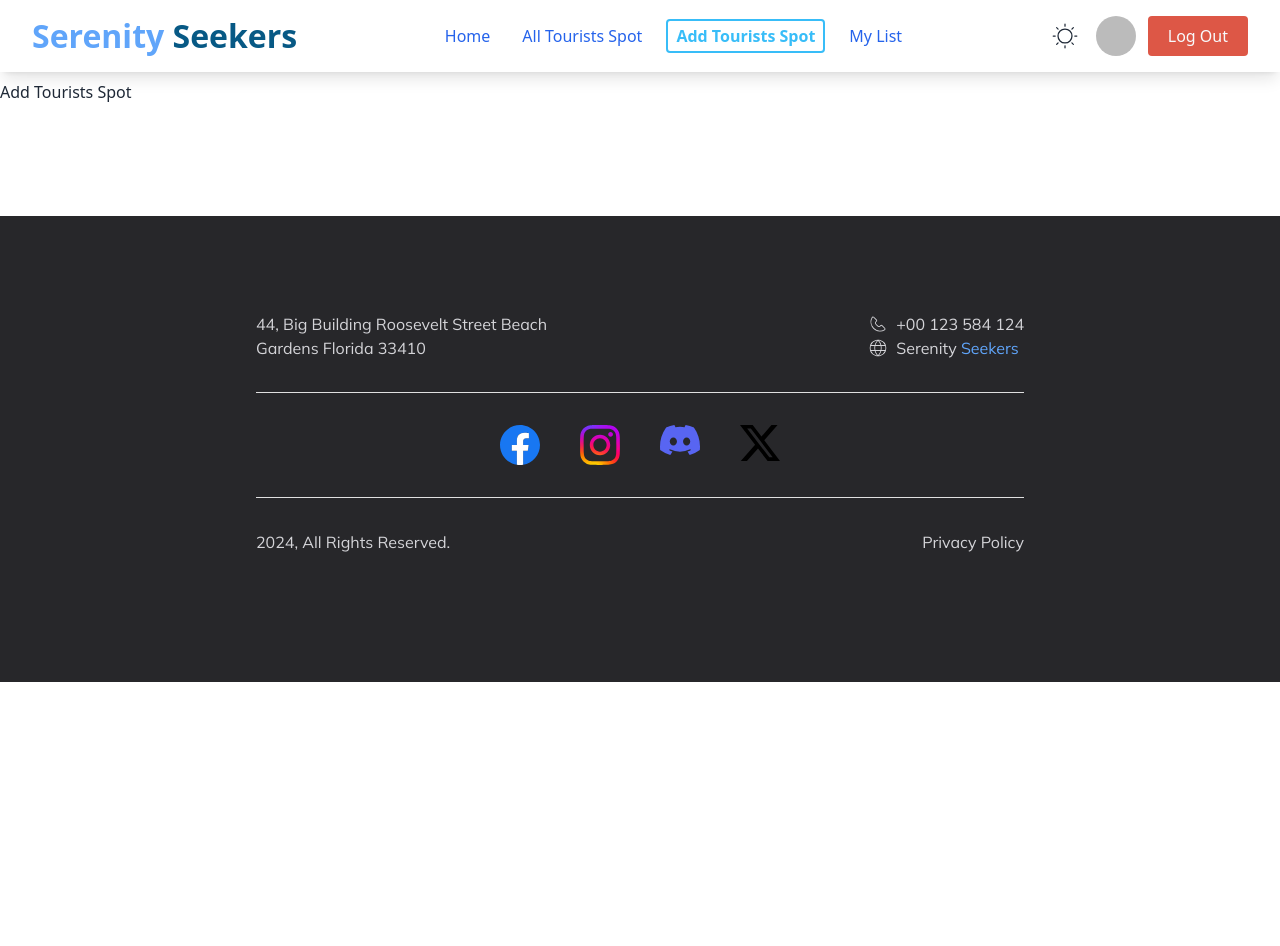
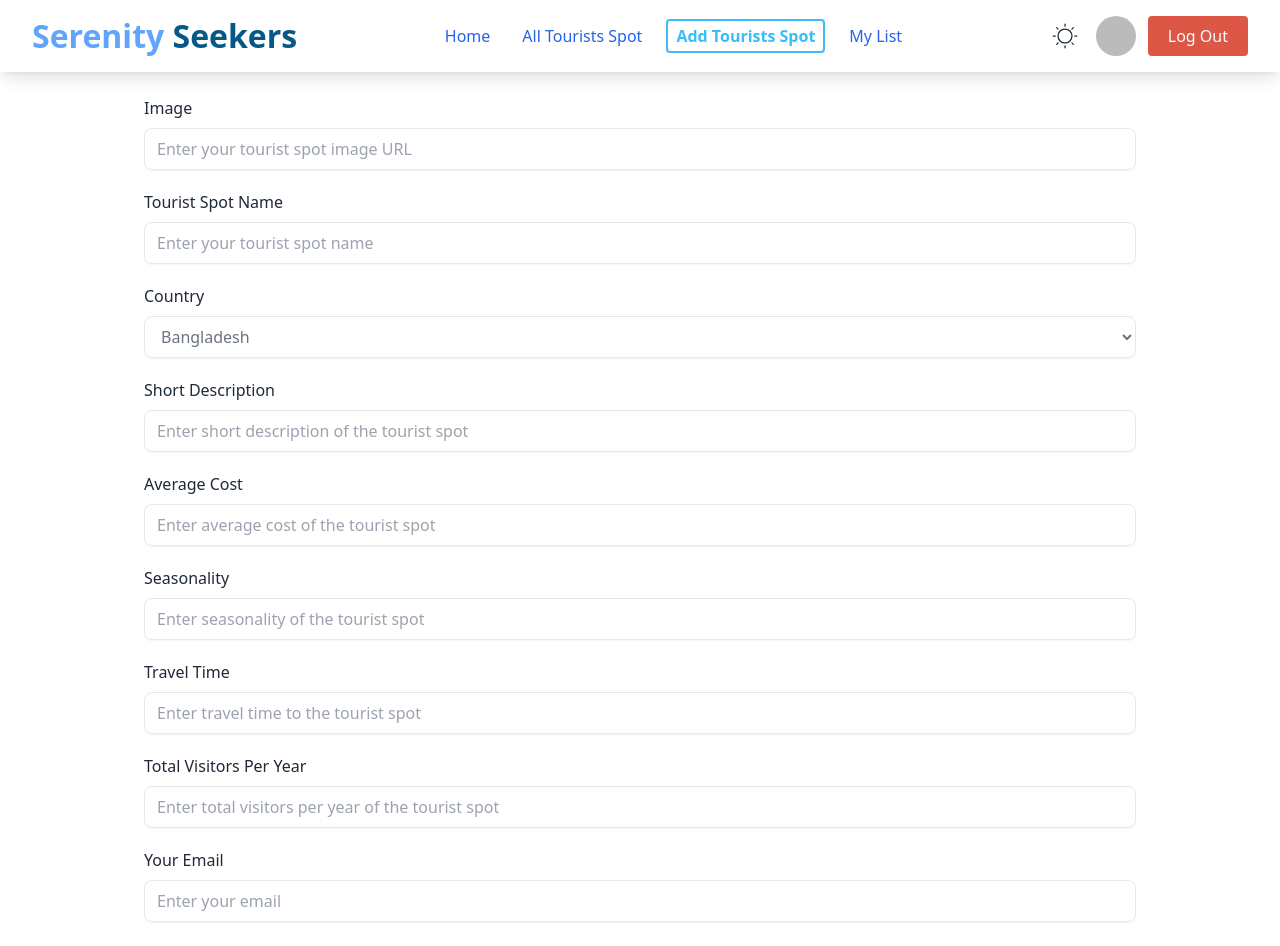
Before and after one commit to zahidtdx61/Serenity-Seekers-Frontend, a React (Vite) app: page /add-tourist-spot in a window 1280 px wide. Shown: the top 946 px of the page. Before the commit the page ends 800 px from the top, so only its background shows below. Built offline with nearby package versions, Linux system fonts and the light colour scheme; no server answers; sample sign-in values are in the browser's storage.

Commit message:
added "add tourist page" for logged in users

```diff
--- a/src/components/TouristSpotSection/TouristSpotSection.jsx
+++ b/src/components/TouristSpotSection/TouristSpotSection.jsx
@@ -15,7 +15,7 @@ const TouristSpotSection = () => {
     setDataLoading(true);
     const response = await session.get("/get-spot");
     setDataLoading(false);
-    setSpotsData(response.data.data);
+    setSpotsData(response.data.data.slice(0, Math.min(response.data.data.length , 6)));
   }, []);
 
   if (dataLoading)
--- /dev/null
+++ b/src/pages/AddTouristSpot.jsx
@@ -0,0 +1,131 @@
+import { useForm } from "react-hook-form";
+
+const AddTouristSpot = () => {
+  const { register, handleSubmit } = useForm();
+  return (
+    <div className="min-h-[calc(100vh-80px)] max-w-screen-lg p-4 mx-auto">
+      <form
+        onSubmit={handleSubmit((data) => console.log("form submitted", data))}
+        className="space-y-5"
+      >
+        <div>
+          <label className="font-medium">Image</label>
+          <input
+            {...register("image")}
+            required
+            placeholder="Enter your tourist spot image URL"
+            className="w-full mt-2 px-3 py-2 text-gray-500 bg-transparent outline-none border focus:border-gray-600 shadow-sm rounded-lg"
+          />
+        </div>
+
+        <div>
+          <label className="font-medium">Tourist Spot Name</label>
+          <input
+            {...register("touristSpotName")}
+            required
+            placeholder="Enter your tourist spot name"
+            className="w-full mt-2 px-3 py-2 text-gray-500 bg-transparent outline-none border focus:border-gray-600 shadow-sm rounded-lg"
+          />
+        </div>
+
+        <div>
+          <label className="font-medium">Country</label>
+          <select
+            {...register("countryName")}
+            required
+            className="w-full mt-2 px-3 py-2 text-gray-500 bg-transparent outline-none border focus:border-gray-600 shadow-sm rounded-lg"
+          >
+            <option disabled value="">
+              Select a country
+            </option>
+            <option value="Bangladesh">Bangladesh</option>
+            <option value="Thailand">Thailand</option>
+            <option value="Indonesia">Indonesia</option>
+            <option value="Malaysia">Malaysia</option>
+            <option value="Vietnam">Vietnam</option>
+            <option value="Cambodia">Cambodia</option>
+          </select>
+        </div>
+
+        <div>
+          <label className="font-medium">Short Description</label>
+          <input
+            {...register("shortDescription")}
+            required
+            placeholder="Enter short description of the tourist spot"
+            className="w-full mt-2 px-3 py-2 text-gray-500 bg-transparent outline-none border focus:border-gray-600 shadow-sm rounded-lg"
+          />
+        </div>
+
+        <div>
+          <label className="font-medium">Average Cost</label>
+          <input
+            {...register("averageCost")}
+            required
+            placeholder="Enter average cost of the tourist spot"
+            className="w-full mt-2 px-3 py-2 text-gray-500 bg-transparent outline-none border focus:border-gray-600 shadow-sm rounded-lg"
+          />
+        </div>
+
+        <div>
+          <label className="font-medium">Seasonality</label>
+          <input
+            {...register("seasonality")}
+            required
+            placeholder="Enter seasonality of the tourist spot"
+            className="w-full mt-2 px-3 py-2 text-gray-500 bg-transparent outline-none border focus:border-gray-600 shadow-sm rounded-lg"
+          />
+        </div>
+
+        <div>
+          <label className="font-medium">Travel Time</label>
+          <input
+            {...register("travelTime")}
+            required
+            placeholder="Enter travel time to the tourist spot"
+            className="w-full mt-2 px-3 py-2 text-gray-500 bg-transparent outline-none border focus:border-gray-600 shadow-sm rounded-lg"
+          />
+        </div>
+
+        <div>
+          <label className="font-medium">Total Visitors Per Year</label>
+          <input
+            {...register("totalVisitorsPerYear")}
+            required
+            placeholder="Enter total visitors per year of the tourist spot"
+            className="w-full mt-2 px-3 py-2 text-gray-500 bg-transparent outline-none border focus:border-gray-600 shadow-sm rounded-lg"
+          />
+        </div>
+
+        <div>
+          <label className="font-medium">Your Email</label>
+          <input
+            {...register("email")}
+            type="email"
+            required
+            placeholder="Enter your email"
+            className="w-full mt-2 px-3 py-2 text-gray-500 bg-transparent outline-none border focus:border-gray-600 shadow-sm rounded-lg"
+          />
+        </div>
+
+        <div>
+          <label className="font-medium">Your Name</label>
+          <input
+            {...register("email")}
+            required
+            placeholder="Enter your email"
+            className="w-full mt-2 px-3 py-2 text-gray-500 bg-transparent outline-none border focus:border-gray-600 shadow-sm rounded-lg"
+          />
+        </div>
+
+        <input
+          type="submit"
+          className="w-full px-4 py-2 text-white font-medium bg-indigo-600 hover:bg-indigo-500 active:bg-indigo-600 rounded-lg duration-150 hover:cursor-pointer"
+          value="Add Tourist Spot"
+        />
+      </form>
+    </div>
+  );
+};
+
+export default AddTouristSpot;
--- a/src/routes/Router.jsx
+++ b/src/routes/Router.jsx
@@ -1,5 +1,6 @@
 import { createBrowserRouter } from "react-router-dom";
 import MainLayout from "../layouts/MainLayout/MainLayout";
+import AddTouristSpot from "../pages/AddTouristSpot";
 import AllTouristSpot from "../pages/AllTouristSpot";
 import ErrorPage from "../pages/ErrorPage";
 import Home from "../pages/Home";
@@ -33,7 +34,7 @@ const router = createBrowserRouter([
         path: "/add-tourist-spot",
         element: (
           <PrivateRoutes>
-            <div>Add Tourists Spot</div>
+            <AddTouristSpot />
           </PrivateRoutes>
         ),
       },
```
